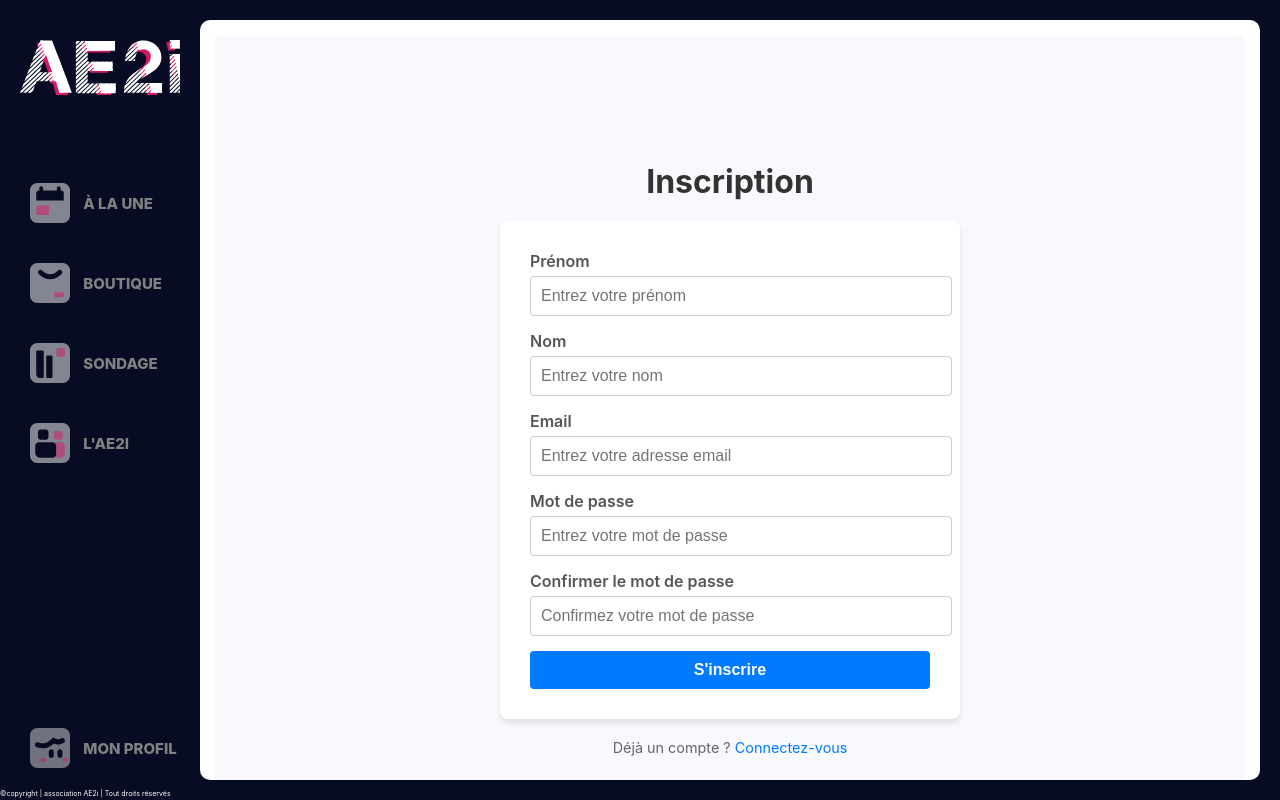
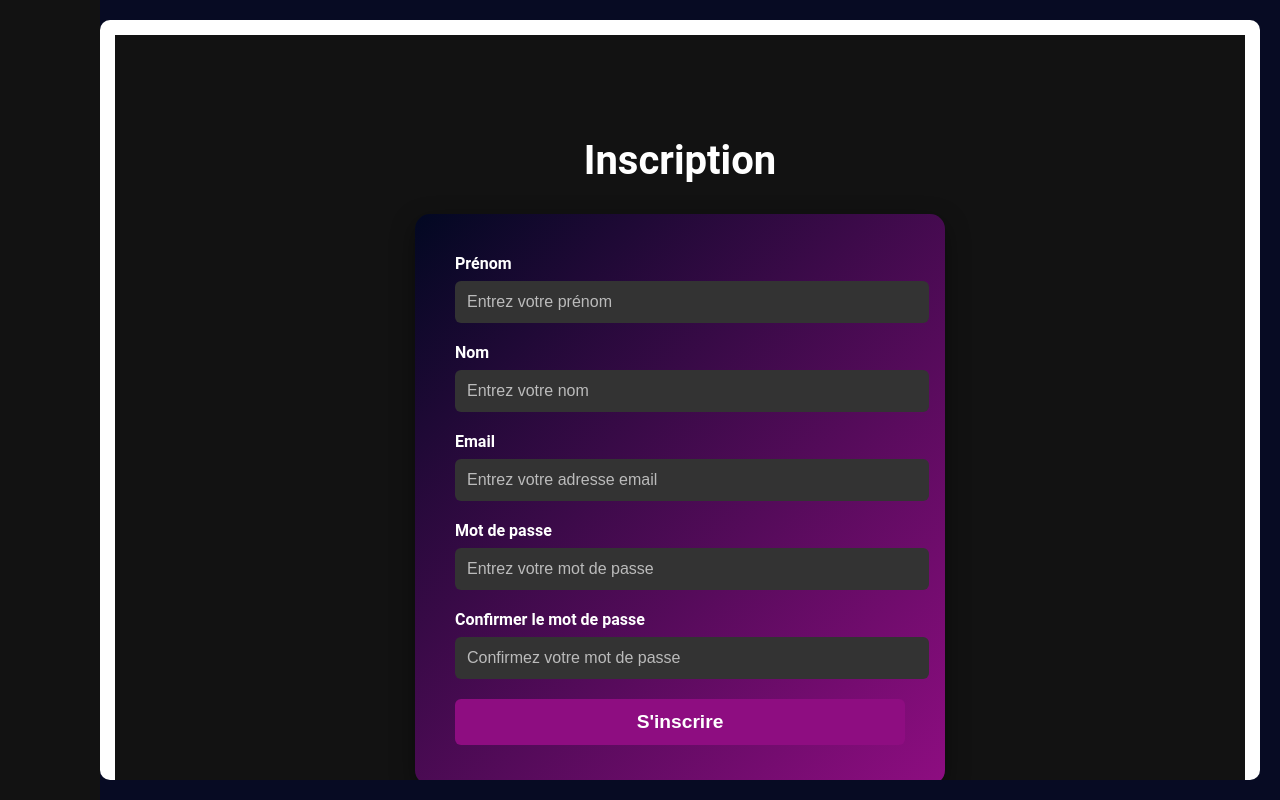
Before and after one commit to Pogamos/AE2I-Backup, a React (Create React App) app in the folder frontend/: page /register in a window 1280 px wide. Built offline with nearby package versions, Linux system fonts and the light colour scheme.

Commit message:
manque la pp

```diff
--- a/frontend/src/App.js
+++ b/frontend/src/App.js
@@ -3,37 +3,43 @@ import "./App.css";
 import Navbar from "./components/navbar.js";
 import "./css/navbar.css";
 import { useState } from "react";
-import { BrowserRouter as Router, Routes, Route, Navigate } from "react-router-dom";
+import { BrowserRouter as Router, Routes, Route, Navigate, useLocation } from "react-router-dom";
 import ProfilePage from "./components/ProfilePage";
 import LoginPage from "./components/LoginPage";
 import RegisterPage from "./components/RegisterPage";
 import './css/ProfilePage.css';
-
-
 
 function App() {
   const [styleMarginLeft, setStyleMarginLeft] = useState({
     marginLeft: "100px",
   });
 
+  const location = useLocation();
+  const hideNavbarRoutes = ["/login", "/register"];
+
   return (
-    <Router>
-      <Navbar setStyleMarginLeft={setStyleMarginLeft} />
-      <div id="container" className="container" style={styleMarginLeft}>
+    <div>
+      {!hideNavbarRoutes.includes(location.pathname) && <Navbar setStyleMarginLeft={setStyleMarginLeft} />}
+      <div id="container" className="container" style={hideNavbarRoutes.includes(location.pathname) ? {} : styleMarginLeft}>
         <div className="content">
           <Routes>
             <Route path="/" element={<Navigate to="/login" />} />
             <Route path="/login" element={<LoginPage />} />
-  <Route path="/myaccount" element={<ProfilePage />} /> {/* Redirection du profil */}
+            <Route path="/myaccount" element={<ProfilePage />} />
             <Route path="/register" element={<RegisterPage />} />
           </Routes>
-
         </div>
       </div>
+    </div>
+  );
+}
+
+function AppWrapper() {
+  return (
+    <Router>
+      <App />
     </Router>
   );
 }
 
-
-
-export default App;
+export default AppWrapper;
--- a/frontend/src/components/navbar.js
+++ b/frontend/src/components/navbar.js
@@ -17,16 +17,13 @@ function Navbar({ setStyleMarginLeft }) {
   }
 
   document.addEventListener("DOMContentLoaded", function () {
-    // chemin URL
     const currentPath = window.location.pathname;
 
-    // Recupere toutes les balises <a> dans le conteneur de navigation
     const navLinks = document.querySelectorAll(
       ".nav_item_container a, .account_container a"
     );
 
     navLinks.forEach((link) => {
-      // extrait le chemin du lien
       const linkPath = new URL(
         link.getAttribute("href"),
         window.location.origin
--- a/frontend/src/css/LoginPage.css
+++ b/frontend/src/css/LoginPage.css
@@ -1,97 +1,107 @@
-
 .login-container {
   display: flex;
   flex-direction: column;
   align-items: center;
   justify-content: center;
   min-height: 100vh;
-  background-color: #f1f5f9;
-  padding: 20px;
+  background-color:  #121212;
+  padding: 40px 20px;
 }
 
 .login-title {
-  font-size: 2rem;
+  font-size: 2.5rem;
   font-weight: bold;
-  margin-bottom: 20px;
-  color: #333;
+  margin-bottom: 30px;
+  color: white;
 }
 
 .login-form {
   width: 100%;
-  max-width: 400px;
-  background-color: #fff;
-  padding: 30px;
-  border-radius: 8px;
-  box-shadow: 0 4px 6px rgba(0, 0, 0, 0.1);
+  max-width: 450px;
+  background: linear-gradient(135deg, #020822, #8e0d81);
+  padding: 40px;
+  border-radius: 15px;
+  box-shadow: 0 8px 25px rgba(0, 0, 0, 0.4);
 }
 
 .form-group {
-  margin-bottom: 15px;
+  margin-bottom: 20px;
 }
 
 label {
   display: block;
-  margin-bottom: 5px;
-  font-weight: 600;
-  color: #555;
+  margin-bottom: 8px;
+  font-weight: bold;
+  color: white;
+  font-size: 1rem;
 }
 
 input {
   width: 100%;
-  padding: 10px;
-  border: 1px solid #ccc;
-  border-radius: 4px;
+  padding: 12px;
+  border: none;
+  border-radius: 6px;
   font-size: 1rem;
+  background-color: #333;
+  color: white;
+}
+
+input::placeholder {
+  color: #bbb;
 }
 
 input:focus {
   outline: none;
-  border-color: #007bff;
-  box-shadow: 0 0 3px rgba(0, 123, 255, 0.5);
+  border: 2px solid #8e0d81;
+  box-shadow: 0 0 5px rgba(142, 13, 129, 0.6);
 }
 
 .error-message {
-  color: #dc3545;
-  font-size: 0.9rem;
-  margin-top: 10px;
-  text-align: center;
-}
-
-.success-message {
-  color: #28a745;
-  font-size: 0.9rem;
+  color: #ff6b6b;
+  font-size: 1rem;
   margin-top: 10px;
   text-align: center;
 }
 
 .login-button {
   width: 100%;
-  padding: 10px;
-  background-color: #007bff;
+  padding: 12px;
+  background-color: #8e0d81;
   border: none;
-  border-radius: 4px;
+  border-radius: 6px;
   color: white;
-  font-size: 1rem;
+  font-size: 1.2rem;
   font-weight: bold;
   cursor: pointer;
-  transition: background-color 0.3s;
+  transition: background-color 0.3s ease-in-out;
 }
 
 .login-button:hover {
-  background-color: #0056b3;
+  background-color: #6b0962;
 }
 
 .register-link {
   margin-top: 20px;
-  font-size: 0.9rem;
-  color: #666;
+  font-size: 1rem;
+  color: #ddd;
 }
 
 .register-link a {
-  color: #007bff;
+  color: #8e0d81;
   text-decoration: none;
 }
 
 .register-link a:hover {
   text-decoration: underline;
 }
+
+.logo-container {
+  display: flex;
+  justify-content: center;
+  margin-bottom: 20px;
+}
+
+.logo {
+  width: 100px;
+  height: auto;
+}
--- a/frontend/src/css/ProfilePage.css
+++ b/frontend/src/css/ProfilePage.css
@@ -1,26 +1,131 @@
-.profile-container {
+.modal {
+  position: fixed;
+  top: 0;
+  left: 0;
+  width: 100%;
+  height: 100%;
+  background: rgba(0, 0, 0, 0.7);
   display: flex;
-  flex-direction: column;
+  justify-content: center;
   align-items: center;
-  justify-content: center;
+  animation: fadeIn 0.3s ease-in-out;
+}
+
+.modal-content {
   background: white;
-  min-height: 100vh;
-  padding: 0 20px;
+  padding: 30px;
+  border-radius: 15px;
+  width: 450px;
+  max-width: 90%;
+  text-align: center;
+  box-shadow: 0 10px 30px rgba(0, 0, 0, 0.4);
+}
+
+.modal-content {
+  background: white;
+  padding: 30px;
+  border-radius: 15px;
+  width: 450px;
+  max-width: 90%;
+  text-align: center;
+  box-shadow: 0 10px 30px rgba(0, 0, 0, 0.4);
+}
+
+.modal-input {
+  width: 100%;
+  padding: 12px 15px;
+  margin: 15px 0;
+  border-radius: 10px;
+  border: 1px solid #ddd;
+  font-size: 1rem;
+  box-sizing: border-box;
+}
+
+
+textarea.modal-input {
+  resize: none;
+  height: 120px;
+}
+
+input[type="file"].modal-input {
+  padding: 8px;
+  background-color: #f9f9f9;
+  border: 1px dashed #ccc;
+}
+
+.modal-buttons {
+  display: flex;
+  justify-content: space-between;
+  gap: 10px;
+  margin-top: 20px;
+}
+
+.modal-button {
+  padding: 12px 20px;
+  border-radius: 8px;
+  border: none;
+  cursor: pointer;
+  font-size: 1rem;
+  font-weight: bold;
+  transition: all 0.3s ease-in-out;
+}
+
+.modal-button.save {
+  background-color: #007bff;
+  color: white;
+}
+
+.modal-button.cancel {
+  background-color: #f44336;
+  color: white;
+}
+
+.modal-button:hover {
+  opacity: 0.9;
+}
+
+.message {
+  color: #4caf50;
+  margin-top: 10px;
+  font-weight: bold;
+}
+
+@keyframes fadeIn {
+  from {
+    opacity: 0;
+    transform: scale(0.95);
+  }
+  to {
+    opacity: 1;
+    transform: scale(1);
+  }
+}
+
+body {
+  margin: 0;
+  background-color: #121212;
+  font-family: 'Roboto', sans-serif;
 }
 
 .profile-title {
-  font-size: 2.5rem;
-  font-weight: bold;
-  margin-bottom: 20px;
+  text-align: center;
+  margin-bottom: 40px;
+  font-size: 3rem;
+  color:  rgb(0, 0, 0);
+}
+
+.profile-container {
+  max-width: 100%;
+  padding: 40px 20px;
+  background-color: #f3f3f3;
 }
 
 .profile-card {
+  width: 80%;
+  margin: 0 auto;
+  padding: 60px;
   background: linear-gradient(135deg, #020822, #8e0d81);
   border-radius: 15px;
-  padding: 40px;
-  text-align: left;
-  width: 100%;
-  max-width: 800px;
   box-shadow: 0 8px 25px rgba(0, 0, 0, 0.4);
 }
 
@@ -53,59 +158,8 @@
 
 .profile-bio {
   background: rgba(255, 255, 255, 0.1);
-  padding: 20px;
+  padding: 30px;
   border-radius: 10px;
   color: white;
   margin-top: 20px;
 }
-
-.modal {
-  position: fixed;
-  top: 0;
-  left: 0;
-  width: 100%;
-  height: 100%;
-  background: rgba(0, 0, 0, 0.5);
-  display: flex;
-  justify-content: center;
-  align-items: center;
-}
-
-.modal-content {
-  background: white;
-  padding: 20px;
-  border-radius: 10px;
-  width: 400px;
-  max-width: 90%;
-  text-align: center;
-}
-
-.modal-input {
-  width: 100%;
-  padding: 10px;
-  margin: 10px 0;
-  border-radius: 5px;
-  border: 1px solid #ccc;
-}
-
-.modal-buttons {
-  display: flex;
-  justify-content: space-between;
-}
-
-.modal-button {
-  padding: 10px 20px;
-  border-radius: 5px;
-  background-color: #007bff;
-  color: white;
-  border: none;
-  cursor: pointer;
-}
-
-.modal-button.cancel {
-  background-color: #ccc;
-}
-
-.modal-button:hover {
-  opacity: 0.9;
-}
--- a/frontend/src/css/RegisterPage.css
+++ b/frontend/src/css/RegisterPage.css
@@ -1,94 +1,100 @@
-
 .register-container {
   display: flex;
   flex-direction: column;
   align-items: center;
   justify-content: center;
   min-height: 100vh;
-  background-color: #f7f9fc;
-  padding: 20px;
+  background-color: #121212;
+  padding: 40px 20px;
 }
 
 .register-title {
-  font-size: 2rem;
+  font-size: 2.5rem;
   font-weight: bold;
-  margin-bottom: 20px;
-  color: #333;
+  margin-bottom: 30px;
+  color: white;
 }
 
 .register-form {
   width: 100%;
-  max-width: 400px;
-  background-color: #fff;
-  padding: 30px;
-  border-radius: 8px;
-  box-shadow: 0 4px 6px rgba(0, 0, 0, 0.1);
+  max-width: 450px;
+  background: linear-gradient(135deg, #020822, #8e0d81);
+  padding: 40px;
+  border-radius: 15px;
+  box-shadow: 0 8px 25px rgba(0, 0, 0, 0.4);
 }
 
 .form-group {
-  margin-bottom: 15px;
+  margin-bottom: 20px;
 }
 
 label {
   display: block;
-  margin-bottom: 5px;
-  font-weight: 600;
-  color: #555;
+  margin-bottom: 8px;
+  font-weight: bold;
+  color: white;
+  font-size: 1rem;
 }
 
 input {
   width: 100%;
-  padding: 10px;
-  border: 1px solid #ccc;
-  border-radius: 4px;
+  padding: 12px;
+  border: none;
+  border-radius: 6px;
   font-size: 1rem;
+  background-color: #333;
+  color: white;
+}
+
+input::placeholder {
+  color: #bbb;
 }
 
 input:focus {
   outline: none;
-  border-color: #007bff;
-  box-shadow: 0 0 3px rgba(0, 123, 255, 0.5);
+  border: 2px solid #8e0d81;
+  box-shadow: 0 0 5px rgba(142, 13, 129, 0.6);
 }
 
 .error-message {
-  color: #dc3545;
-  font-size: 0.9rem;
+  color: #ff6b6b;
+  font-size: 1rem;
   margin-top: 10px;
   text-align: center;
 }
 
 .success-message {
   color: #28a745;
-  font-size: 0.9rem;
+  font-size: 1rem;
   margin-top: 10px;
   text-align: center;
 }
 
 .register-button {
   width: 100%;
-  padding: 10px;
-  background-color: #007bff;
+  padding: 12px;
+  background-color: #8e0d81;
   border: none;
-  border-radius: 4px;
+  border-radius: 6px;
   color: white;
-  font-size: 1rem;
+  font-size: 1.2rem;
   font-weight: bold;
   cursor: pointer;
-  transition: background-color 0.3s;
+  transition: background-color 0.3s ease-in-out;
 }
 
 .register-button:hover {
-  background-color: #0056b3;
+  background-color: #6b0962;
 }
 
 .login-link {
   margin-top: 20px;
-  font-size: 0.9rem;
-  color: #666;
+  font-size: 1rem;
+  color: #ddd;
 }
 
 .login-link a {
-  color: #007bff;
+  color: #8e0d81;
   text-decoration: none;
 }
 
```
Also changed, not shown: frontend/src/components/ProfilePage.js (+11 -21 lines), 3 other files (tests, documents, lock files or other folders). Lines whose indentation alone changed are shown as unchanged.
